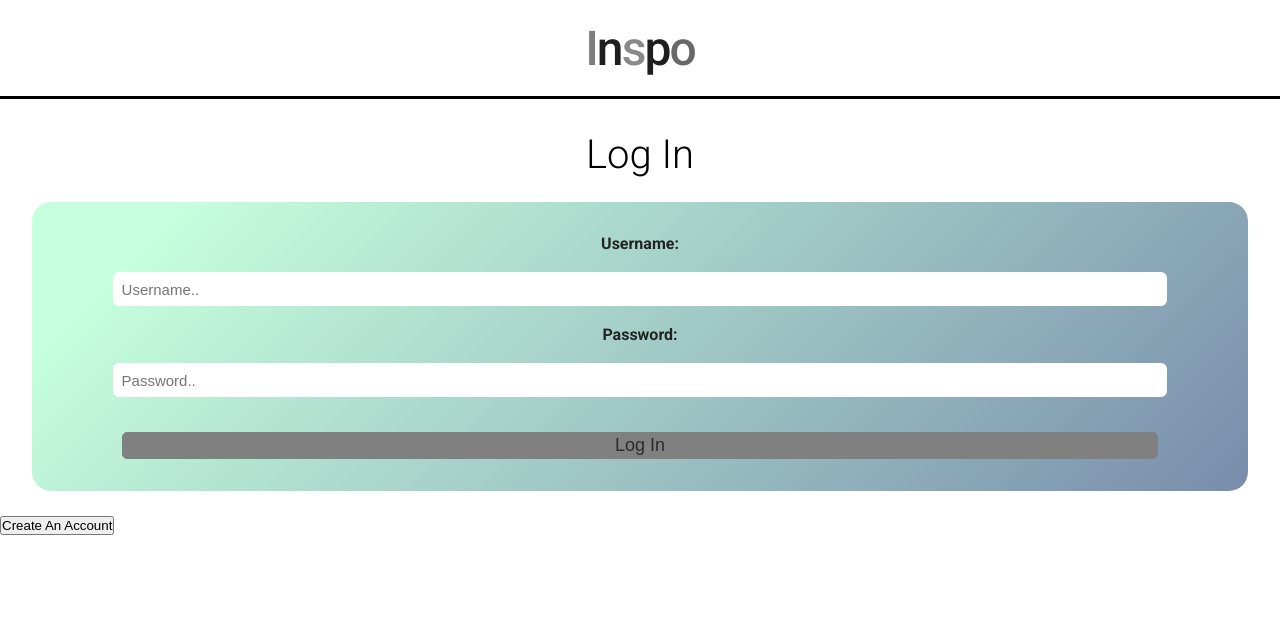
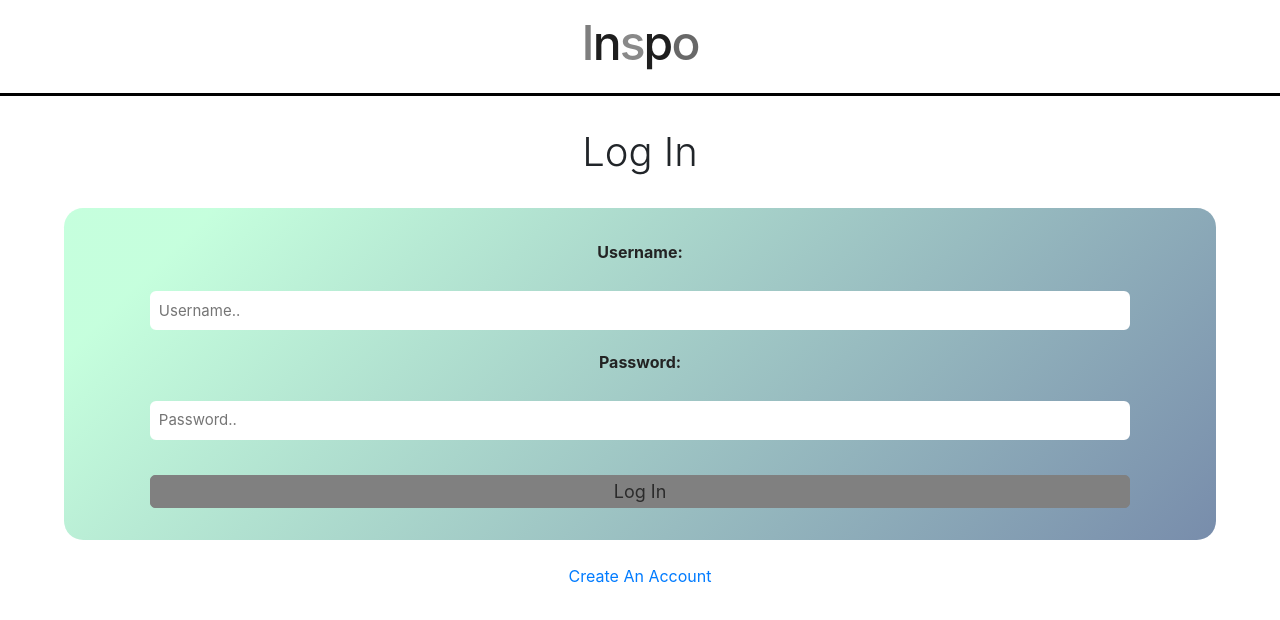
Before and after one commit to hectorohernz/inspo-view-demo, a Next.js app: page / in a window 1280 px wide. Shown: the top 620 px of the page. Built offline with nearby package versions, Linux system fonts and the light colour scheme.

Commit message:
fixing bug login.js capture error => to user

```diff
--- a/components/home/Login.js
+++ b/components/home/Login.js
@@ -47,7 +47,6 @@ export default function login({ data }) {
       return setUser(userData);
     } catch (err) {
       console.log("error Inside fetch funk ::", err);
-      return { data: err };
     }
   };
 
--- a/package.json
+++ b/package.json
@@ -8,8 +8,10 @@
     "start": "next start"
   },
   "dependencies": {
+    "bootstrap": "^4.6.0",
     "next": "10.0.5",
     "react": "17.0.1",
+    "react-bootstrap": "^1.5.0",
     "react-dom": "17.0.1",
     "react-redux": "^7.2.2",
     "redux": "^4.0.5",
--- a/pages/_app.js
+++ b/pages/_app.js
@@ -1,5 +1,6 @@
-import '../styles/globals.css'
+import '../styles/globals.css';
 import "../styles/font/main.css";
+import 'bootstrap/dist/css/bootstrap.min.css';
 
 
 function MyApp({ Component, pageProps }) {
--- a/pages/index.js
+++ b/pages/index.js
@@ -5,9 +5,15 @@ import Logo from "../components/utils/Logo";
 export default function Index() {
   return (
     <>
-      <Logo/>
-      <LoginForm/>
-      <button>Create An Account</button>
+      <Logo />
+      <div className="flex-column">
+        <LoginForm />
+        <div className="d-flex justify-content-center">
+          <Link href="/create-account/create" className="btn btn-primary btn-lg active">
+            Create An Account
+          </Link>
+        </div>
+      </div>
     </>
   );
 }
```
Also changed, not shown: 1 other file (tests, documents, lock files or other folders).
